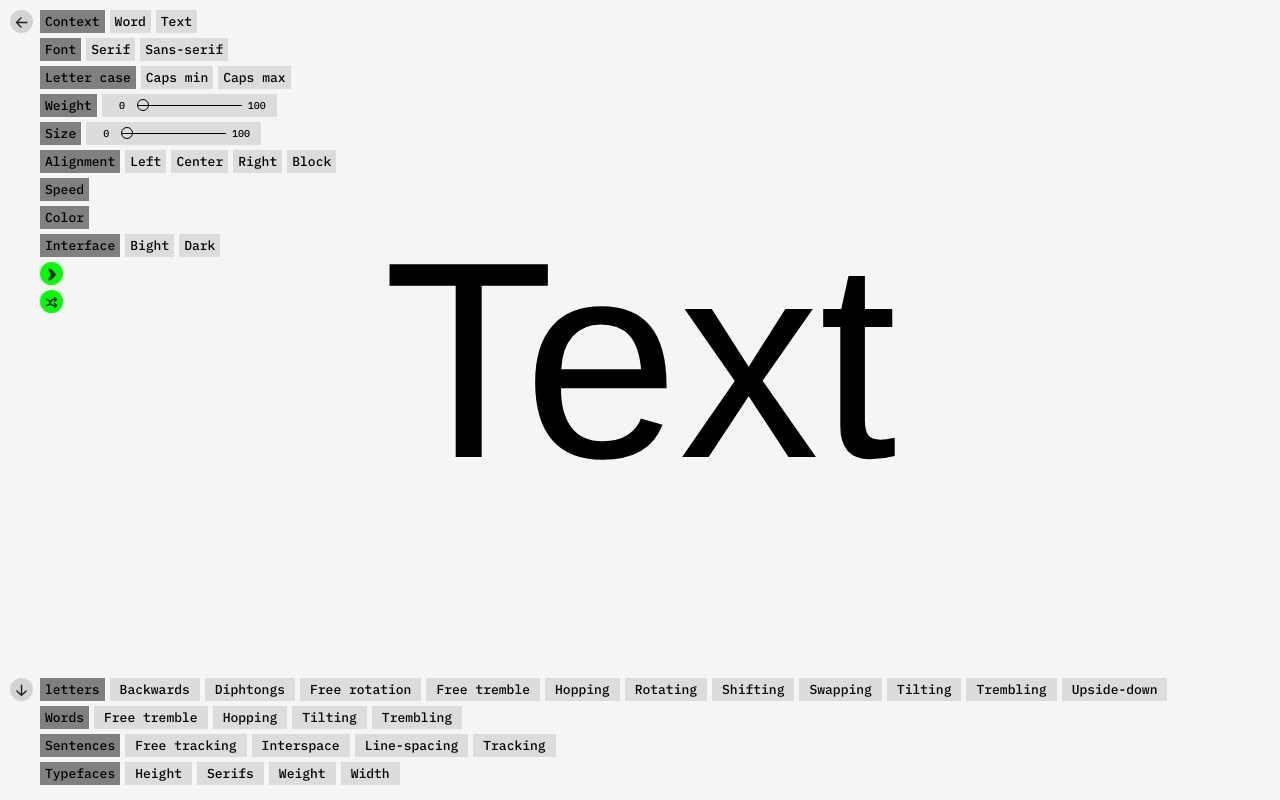
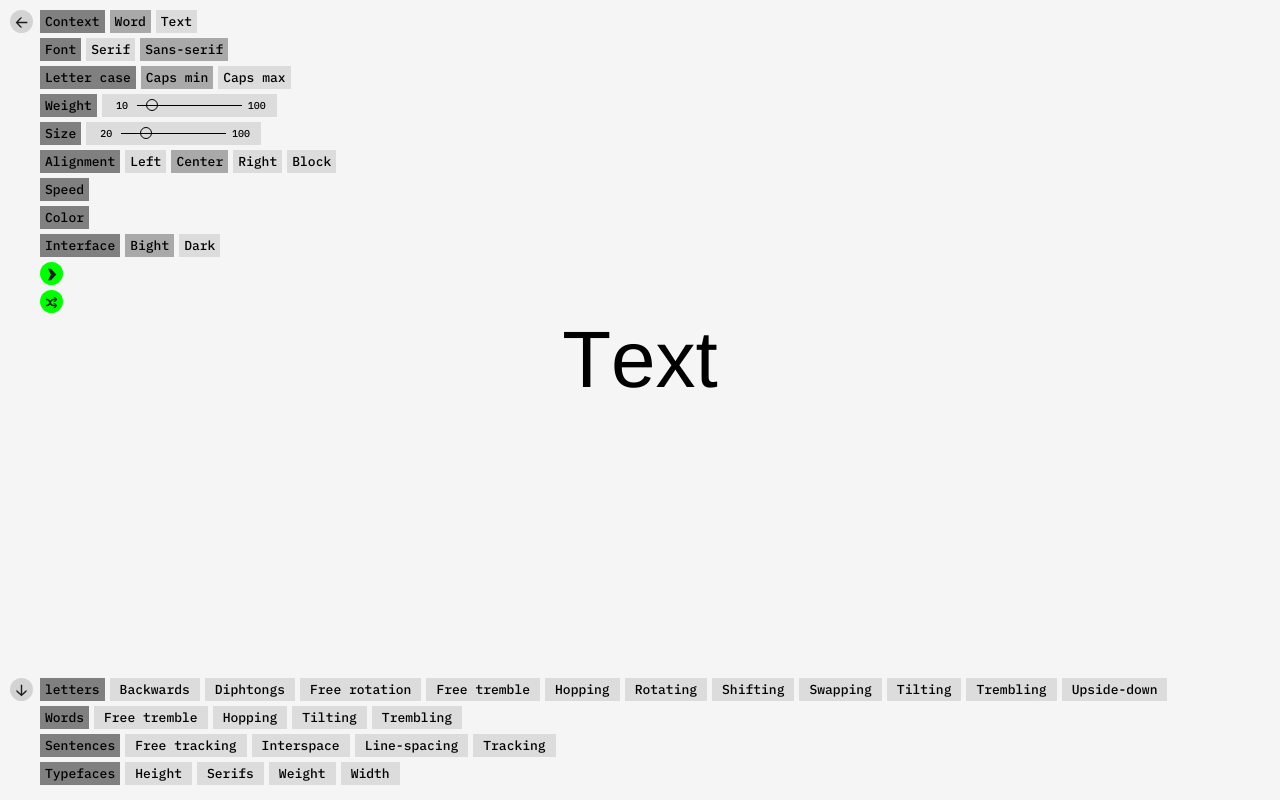
Before and after one commit to ChristopheVandePoel/sofie-dyslex, a Vue app: page / in a window 1280 px wide. Built offline with nearby package versions, Linux system fonts and the light colour scheme.

Commit message:
feat: start implementing the transformations

```diff
--- a/src/components/Button/Button.vue
+++ b/src/components/Button/Button.vue
@@ -1,9 +1,12 @@
 <template>
-  <span class="Button"><slot /></span>
+  <span class="Button" :class="{
+    isActive: active,
+  }"><slot /></span>
 </template>
 
 <script>
 export default {
+  props: ['active'],
   name: 'Button',
 };
 </script>
@@ -24,5 +27,9 @@ export default {
     background-color: darkgray;
     transition: background-color 0.2s ease-in;
   }
+
+  &.isActive {
+    background-color: darkgray;
+  }
 }
 </style>
--- a/src/components/LeftMenu/LeftMenu.vue
+++ b/src/components/LeftMenu/LeftMenu.vue
@@ -3,38 +3,110 @@
     <IconButton class="tools-icon-button" @click.native="handleOpenClick" />
     <div class="tools__container--tools">
       <ButtonRow title="Context" :expanded="true">
-        <Button>Word</Button>
-        <Button>Text</Button>
+        <Button :active="generalState.type === 'word'" @click.native="setGeneral({ type: 'word' })">
+          Word
+        </Button>
+        <Button :active="generalState.type === 'text'" @click.native="setGeneral({ type: 'text' })">
+          Text
+        </Button>
       </ButtonRow>
       <ButtonRow title="Font" :expanded="true">
-        <Button>Serif</Button>
-        <Button>Sans-serif</Button>
+        <Button
+          :active="generalState.font === 'serif'"
+          @click.native="setGeneral({ font: 'serif' })"
+        >
+          Serif
+        </Button>
+        <Button :active="generalState.font === 'sans'" @click.native="setGeneral({ font: 'sans' })">
+          Sans-serif
+        </Button>
       </ButtonRow>
       <ButtonRow title="Letter case" :expanded="true">
-        <Button>Caps min</Button>
-        <Button>Caps max</Button>
+        <Button
+          :active="generalState.letterCase === 'lower'"
+          @click.native="setGeneral({ letterCase: 'lower' })"
+        >
+          Caps min
+        </Button>
+        <Button
+          :active="generalState.letterCase === 'upper'"
+          @click.native="setGeneral({ letterCase: 'upper' })"
+        >
+          Caps max
+        </Button>
       </ButtonRow>
       <ButtonRow title="Weight" :expanded="true">
-        <SliderButton id="font-weight" :not-closable="true" />
+        <SliderButton
+          id="font-weight"
+          :not-closable="true"
+          :start-value="generalState.weight"
+          :on-change="weight => setGeneral({ weight })"
+        />
       </ButtonRow>
       <ButtonRow title="Size" :expanded="true">
-        <SliderButton id="font-size" :not-closable="true" />
+        <SliderButton
+          id="font-size"
+          :not-closable="true"
+          :start-value="generalState.size"
+          :on-change="size => setGeneral({ size })"
+        />
       </ButtonRow>
       <ButtonRow title="Alignment" :expanded="true">
-        <Button>Left</Button>
-        <Button>Center</Button>
-        <Button>Right</Button>
-        <Button>Block</Button>
+        <Button
+          :active="generalState.alignment === 'left'"
+          @click.native="setGeneral({ alignment: 'left' })"
+        >
+          Left
+        </Button>
+        <Button
+          :active="generalState.alignment === 'center'"
+          @click.native="setGeneral({ alignment: 'center' })"
+        >
+          Center
+        </Button>
+        <Button
+          :active="generalState.alignment === 'right'"
+          @click.native="setGeneral({ alignment: 'right' })"
+        >
+          Right
+        </Button>
+        <Button
+          :active="generalState.alignment === 'block'"
+          @click.native="setGeneral({ alignment: 'block' })"
+        >
+          Block
+        </Button>
       </ButtonRow>
       <ButtonRow title="Speed">
-        <SliderButton id="speed" :not-closable="true" />
+        <SliderButton
+          id="speed"
+          :not-closable="true"
+          :start-value="generalState.speed"
+          :on-change="speed => setGeneral({ speed })"
+        />
       </ButtonRow>
       <ButtonRow title="Color">
-        <SliderButton id="color" :not-closable="true" :hide-labels="true" />
+        <SliderButton
+          id="color"
+          :not-closable="true"
+          :hide-labels="true"
+          :start-value="generalState.color"
+          :on-change="color => setGeneral({ color })"
+        />
       </ButtonRow>
       <ButtonRow title="Interface" :expanded="true">
-        <Button>Bight</Button>
-        <Button>Dark</Button>
+        <Button
+          :active="generalState.interface === 'bright'"
+          @click.native="setGeneral({ interface: 'bright' })"
+        >
+          Bight
+        </Button>
+        <Button
+          :active="generalState.interface === 'dark'"
+          @click.native="setGeneral({ interface: 'dark' })"
+        >
+          Dark
+        </Button>
       </ButtonRow>
       <div class="LeftMenu__special-buttons">
         <IconButton icon="play" color="green" />
@@ -47,6 +119,7 @@
 </template>
 
 <script>
+import { mapMutations, mapState } from 'vuex';
 import Button from '../Button/Button.vue';
 import IconButton from '../Icon/IconButton.vue';
 import SliderButton from '../Slider/SliderButton.vue';
@@ -60,13 +133,17 @@ export default {
     IconButton,
     Button,
   },
-  data: () => ({
-    open: true,
-  }),
+  data() {
+    return {
+      open: true,
+    };
+  },
+  computed: mapState(['generalState']),
   methods: {
     handleOpenClick() {
       this.open = !this.open;
     },
+    ...mapMutations(['setGeneral']),
   },
 };
 </script>
--- a/src/components/MainTextArea/MainTextArea.vue
+++ b/src/components/MainTextArea/MainTextArea.vue
@@ -1,17 +1,82 @@
 <template>
   <div class="top-container">
-    <div class="text-field__main">
-      <div contenteditable id="main-text" class="textarea-container">
+    <div
+      class="text-field__main"
+      :class="{
+        seriffed: generalState.font === 'serif',
+      }"
+    >
+      <div
+        contenteditable
+        id="main-text"
+        class="textarea-container"
+        :style="{
+          textAlign: generalState.alignment,
+          textTransform: generalState.letterCase === 'upper' ? 'uppercase' : 'none',
+          fontSize: getFontSize(),
+          color: getColor(),
+        }"
+        v-html="currentValue"
+      >
         <!-- This is where the text will come. Leave empty -->
-        Text
       </div>
     </div>
   </div>
 </template>
 
 <script>
+import { mapGetters, mapState } from 'vuex';
+import { colorMap } from '../../constants';
+
+const letterTransformMap = {
+  hopping: (letter, index, force) => `translateY(${(index + 1) % 2 ? '-' : ''}${index * force / 10}px)`,
+  'free-tremble': (letter, index, force) => `translateX(${(index + 1) % 2 ? '' : '-'}${index * force / 20}px)`,
+};
+
+const someFunction = (input, transforms) => {
+  console.log(input, transforms);
+  const output = input.split('');
+
+  const transform = output.map((letter, index) => {
+    let transformation = '';
+    transforms.forEach((trans) => {
+      if (letterTransformMap[trans.key]) {
+        transformation += letterTransformMap[trans.key](letter, index, trans.value);
+      }
+    });
+
+    console.log(transformation);
+    return `<span style="transform: ${transformation}; display: inline-block">${letter}</span>`;
+  });
+  console.log(transform);
+  return transform.join('');
+};
+
+const baseFontSize = {
+  word: 400,
+  text: 120,
+};
+
 export default {
   name: 'MainTextArea',
+  computed: {
+    ...mapState(['generalState', 'textField']),
+    ...mapGetters(['getLetterTransforms']),
+    currentValue() {
+      return someFunction(
+        this.textField[this.generalState.type].transformed,
+        this.getLetterTransforms,
+      );
+    },
+  },
+  methods: {
+    getFontSize() {
+      return `${(baseFontSize[this.generalState.type] * this.generalState.size) / 100}px`;
+    },
+    getColor() {
+      return colorMap[this.generalState.color];
+    },
+  },
 };
 </script>
 <style lang="scss" scoped>
@@ -24,25 +89,10 @@ export default {
   width: 100%;
   position: relative;
   text-align: center;
-  font-family: "Helvetica", sans-serif;
+  font-family: 'Helvetica', sans-serif;
 
   &.seriffed {
-    font-family: "Times New Roman", serif;
-  }
-  &.all-caps {
-    text-transform: uppercase;
-  }
-  &.align-left {
-    text-align: left;
-  }
-  &.align-center {
-    text-align: center;
-  }
-  &.align-right {
-    text-align: right;
-  }
-  &.align-block {
-    text-align: justify;
+    font-family: 'Times New Roman', serif;
   }
 
   &.font-100 div {
--- a/src/components/Slider/SliderButton.vue
+++ b/src/components/Slider/SliderButton.vue
@@ -1,8 +1,12 @@
 <template>
   <div class="SliderButton">
-    <span class="slider-container" @click="toggleOpen" :class="{
-      isActive: active,
-    }">
+    <span
+      class="slider-container"
+      @click="toggleOpen"
+      :class="{
+        isActive: active,
+      }"
+    >
       <span v-if="name" class="tool-name" :id="id">
         {{ name }}
       </span>
@@ -37,11 +41,13 @@
 </template>
 
 <script>
+import { mapMutations } from 'vuex';
 import IconButton from '../Icon/IconButton.vue';
 
 export default {
   components: { IconButton },
   props: {
+    type: String,
     name: String,
     id: String,
     notClosable: Boolean,
@@ -58,19 +64,23 @@ export default {
       type: Number,
       default: null,
     },
+    onChange: Function,
   },
   data() {
     return {
       active: false,
       value: this.startValue || this.startValue === 0 ? this.startValue : this.min,
-      resetValue:
-        this.startValue || this.startValue === 0 ? this.startValue : this.min,
+      resetValue: this.startValue || this.startValue === 0 ? this.startValue : this.min,
       previous: [],
     };
   },
   name: 'SliderButton',
   methods: {
     toggleOpen() {
+      this.setLetterTransforms({
+        type: this.id,
+        settings: { active: !this.active, value: this.value },
+      });
       this.active = !this.active;
     },
     returnFalse(e) {
@@ -79,13 +89,20 @@ export default {
       return false;
     },
     setValue(input) {
+      const value = input.target ? input.target.value : input;
       if (input.target) {
-        this.value = input.target.value;
         this.active = true;
-      } else {
-        this.value = input;
       }
+
+      this.value = value;
       // todo: set value in store
+      if (this.onChange && !this.type) {
+        this.onChange(parseFloat(value));
+      }
+
+      if (this.type === 'letters') {
+        this.setLetterTransforms({ type: this.id, settings: { active: this.active, value } });
+      }
     },
     pushValue(input) {
       this.previous.push(input.target.value);
@@ -99,6 +116,7 @@ export default {
         this.setValue(this.resetValue);
       }
     },
+    ...mapMutations(['setLetterTransforms']),
   },
 };
 </script>
--- /dev/null
+++ b/src/constants.js
@@ -0,0 +1,114 @@
+// eslint-disable-next-line import/prefer-default-export
+export const colorMap = [
+  '#000',
+  '#eee',
+  '#444',
+  '#666',
+  '#999',
+  '#ccc',
+  '#f3f3f3',
+  '#fff',
+  '#f00',
+  '#f90',
+  '#ff0',
+  '#0f0',
+  '#0ff',
+  '#00f',
+  '#90f',
+  '#f0f',
+  '#f4cccc',
+  '#fce5cd',
+  '#fff2cc',
+  '#d9ead3',
+  '#d0e0e3',
+  '#cfe2f3',
+  '#d9d2e9',
+  '#ead1dc',
+  '#ea9999',
+  '#f9cb9c',
+  '#ffe599',
+  '#b6d7a8',
+  '#a2c4c9',
+  '#9fc5e8',
+  '#b4a7d6',
+  '#d5a6bd',
+  '#e06666',
+  '#f6b26b',
+  '#ffd966',
+  '#93c47d',
+  '#76a5af',
+  '#6fa8dc',
+  '#8e7cc3',
+  '#c27ba0',
+  '#c00',
+  '#e69138',
+  '#f1c232',
+  '#6aa84f',
+  '#45818e',
+  '#3d85c6',
+  '#674ea7',
+  '#a64d79',
+  '#900',
+  '#b45f06',
+  '#bf9000',
+  '#38761d',
+  '#134f5c',
+  '#0b5394',
+  '#351c75',
+  '#741b47',
+  '#600',
+  '#783f04',
+  '#7f6000',
+  '#274e13',
+  '#0c343d',
+  '#073763',
+  '#20124d',
+  '#4c1130',
+  '#fce5cd',
+  '#fff2cc',
+  '#d9ead3',
+  '#d0e0e3',
+  '#cfe2f3',
+  '#d9d2e9',
+  '#ead1dc',
+  '#ea9999',
+  '#f9cb9c',
+  '#ffe599',
+  '#b6d7a8',
+  '#a2c4c9',
+  '#9fc5e8',
+  '#b4a7d6',
+  '#d5a6bd',
+  '#e06666',
+  '#f6b26b',
+  '#ffd966',
+  '#93c47d',
+  '#76a5af',
+  '#6fa8dc',
+  '#8e7cc3',
+  '#c27ba0',
+  '#c00',
+  '#e69138',
+  '#f1c232',
+  '#6aa84f',
+  '#45818e',
+  '#3d85c6',
+  '#674ea7',
+  '#a64d79',
+  '#900',
+  '#b45f06',
+  '#bf9000',
+  '#38761d',
+  '#134f5c',
+  '#0b5394',
+  '#351c75',
+  '#741b47',
+  '#600',
+  '#783f04',
+  '#7f6000',
+  '#274e13',
+  '#0c343d',
+  '#073763',
+  '#20124d',
+  '#4c1130',
+];
--- a/src/store/index.js
+++ b/src/store/index.js
@@ -5,11 +5,65 @@ Vue.use(Vuex);
 
 export default new Vuex.Store({
   state: {
+    textTransforms: {
+      letters: {},
+      activeLetters: [],
+      words: {},
+      sentences: {},
+    },
+    generalState: {
+      type: 'word',
+      font: 'sans',
+      letterCase: 'lower',
+      alignment: 'center',
+      interface: 'bright',
+      weight: 10,
+      size: 20,
+      speed: 0,
+      color: 0,
+    },
+    textField: {
+      word: {
+        raw: 'Text',
+        transformed: 'Text',
+      },
+      text: {
+        raw: 'This <br /> is a sentence',
+        transformed: 'This <br /> is a sentence',
+      },
+    },
   },
   mutations: {
+    setGeneral(state, value = {}) {
+      state.generalState = {
+        ...state.generalState,
+        ...value,
+      };
+    },
+    setLetterTransforms(state, input) {
+      let currentValue = state.textTransforms.letters[input.type];
+
+      if (!currentValue) {
+        currentValue = {
+          active: true,
+        };
+      }
+
+      state.textTransforms.letters[input.type] = {
+        ...currentValue,
+        ...input.settings,
+      };
+      state.textTransforms.activeLetters = Object.keys(state.textTransforms.letters).filter(
+        entry => state.textTransforms.letters[entry].active,
+      ) || [];
+    },
   },
-  actions: {
+  getters: {
+    getLetterTransforms: state => state.textTransforms.activeLetters.map(key => ({
+      ...state.textTransforms.letters[key],
+      key,
+    })),
   },
-  modules: {
-  },
+  actions: {},
+  modules: {},
 });
```
Also changed, not shown: src/components/BottomMenu/BottomMenu.vue (+23 -23 lines).
